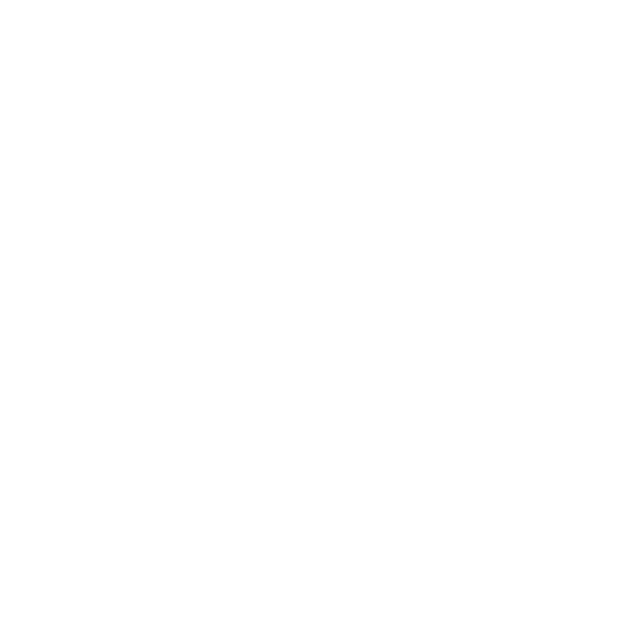
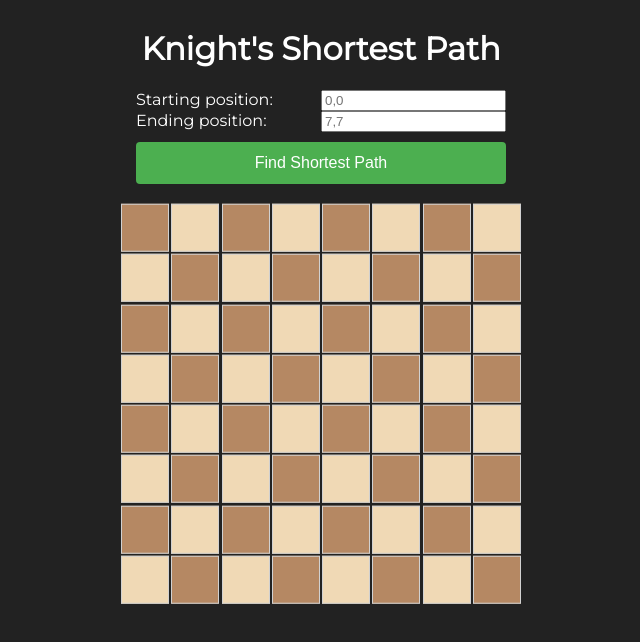
Before and after one commit to N3mEee/Knights-Travails, a plain HTML site: page index.html in a window 1280 px wide. Shown: the whole page, without its empty margins (319-959 px from the left). Drawn offline with Linux system fonts and the light colour scheme.

Commit message:
Add ui and style

```diff
--- a/index.html
+++ b/index.html
@@ -3,12 +3,20 @@
     <head>
         <meta charset="UTF-8" />
         <meta http-equiv="X-UA-Compatible" content="IE=edge" />
+        <script type="module" src="./index.js" defer></script>
+        <link rel="stylesheet" href="style.css" />
         <meta name="viewport" content="width=device-width, initial-scale=1.0" />
         <title>Document</title>
     </head>
     <body>
-        <script type="module" src="./Queue.js"></script>
-        <script type="module" src="./Cell.js"></script>
-        <script type="module" src="./index.js"></script>
+        <h1>Knight's Shortest Path</h1>
+        <form>
+            <label for="start">Starting position:</label>
+            <input type="text" id="start" name="start" pattern="[0-7],[0-7]" placeholder="0,0" required />
+            <label for="end">Ending position:</label>
+            <input type="text" id="end" name="end" pattern="[0-7],[0-7]" placeholder="7,7" required />
+            <button type="submit">Find Shortest Path</button>
+        </form>
+        <div id="result"></div>
     </body>
 </html>
--- a/index.js
+++ b/index.js
@@ -11,7 +11,7 @@ function createGameBoard() {
     return board;
 }
 const gameBoard = createGameBoard();
-// Treat all possible moves the knight could make as children in a tree. Don’t allow any moves to go off the board.
+
 const knightSteps = [
     [1, 2],
     [2, 1],
@@ -57,12 +57,40 @@ function knightMoves(start, finish) {
 function printMoves(currentMove) {
     let moveList = [];
     while (currentMove !== null) {
+        const square = document.querySelector(`.square-${currentMove.x}-${currentMove.y}`);
+        square.classList.add("path");
+        square.textContent = currentMove.dis;
         moveList.unshift(`[${currentMove.x},${currentMove.y}]`);
         currentMove = currentMove.previous;
     }
     return moveList;
 }
+function generateGameBoard() {
+    const board = document.createElement("div");
+    board.id = "board";
+    for (let i = 0; i < 8; i++) {
+        for (let j = 0; j < 8; j++) {
+            const cell = document.createElement("div");
+            cell.classList.add("square");
+            cell.classList.add(`square-${i}-${j}`);
+            board.appendChild(cell);
+        }
+    }
+    return board;
+}
+document.body.appendChild(generateGameBoard());
 
-console.log(knightMoves([0, 0], [1, 2])); // You made it in 1 moves! Here's your path: [0,0],[1,2]
-console.log(knightMoves([0, 0], [3, 3])); // You made it in 2 moves! Here's your path: [0,0],[1,2],[3,3]
-console.log(knightMoves([3, 3], [0, 0])); // You made it in 2 moves! Here's your path: [3,3],[2,1],[0,0]
+const form = document.querySelector("form");
+const result = document.querySelector("#result");
+
+form.addEventListener("submit", (event) => {
+    document.body.removeChild(board);
+    document.body.appendChild(generateGameBoard());
+    event.preventDefault();
+    const startInput = document.querySelector("#start");
+    const endInput = document.querySelector("#end");
+    const start = startInput.value.split(",").map((coord) => parseInt(coord.trim(), 10));
+    const end = endInput.value.split(",").map((coord) => parseInt(coord.trim(), 10));
+    const shortestPath = knightMoves(start, end);
+    result.textContent = shortestPath;
+});
--- /dev/null
+++ b/style.css
@@ -0,0 +1,141 @@
+@import url("https://fonts.googleapis.com/css2?family=Montserrat:wght@300;400&display=swap");
+
+* {
+    box-sizing: border-box;
+}
+
+body {
+    display: flex;
+    align-items: center;
+    flex-direction: column;
+    background-color: #222;
+    color: #fff;
+    font-family: "Montserrat", "Helvetica Neue", "Helvetica", "Arial", "Lucida Grande", "Lucida Sans Unicode",
+        sans-serif, serif;
+    font-size: 16px;
+}
+
+form {
+    display: grid;
+    grid-template-columns: repeat(2, 1fr);
+}
+
+button {
+    margin-top: 10px;
+    grid-column: 1/-1;
+    padding: 12px 20px;
+    border: none;
+    border-radius: 4px;
+    background-color: #4caf50;
+    color: #fff;
+    font-size: 16px;
+    cursor: pointer;
+    transition: background-color 0.3s ease;
+}
+
+button:hover {
+    background-color: #3e8e41;
+}
+
+button:active {
+    background-color: #3e8e41;
+    box-shadow: 0 5px #666;
+    transform: translateY(4px);
+}
+
+#board {
+    display: grid;
+    grid-template-columns: repeat(8, 1fr);
+    grid-template-rows: repeat(8, 1fr);
+    gap: 2px;
+    margin: 20px auto;
+    width: 400px;
+    height: 400px;
+    transform: scaleY(-1);
+}
+
+.square {
+    width: 100%;
+    height: 100%;
+    border: 1px solid #d1d1d1;
+    transition: all 0.1s ease-in-out;
+    transform: scaleY(-1);
+    display: flex;
+    justify-content: center;
+    align-items: center;
+    color: black;
+}
+
+.square-0-0,
+.square-0-2,
+.square-0-4,
+.square-0-6,
+.square-1-1,
+.square-1-3,
+.square-1-5,
+.square-1-7,
+.square-2-0,
+.square-2-2,
+.square-2-4,
+.square-2-6,
+.square-3-1,
+.square-3-3,
+.square-3-5,
+.square-3-7,
+.square-4-0,
+.square-4-2,
+.square-4-4,
+.square-4-6,
+.square-5-1,
+.square-5-3,
+.square-5-5,
+.square-5-7,
+.square-6-0,
+.square-6-2,
+.square-6-4,
+.square-6-6,
+.square-7-1,
+.square-7-3,
+.square-7-5,
+.square-7-7 {
+    background-color: #f0d9b5;
+}
+
+.square-0-1,
+.square-0-3,
+.square-0-5,
+.square-0-7,
+.square-1-0,
+.square-1-2,
+.square-1-4,
+.square-1-6,
+.square-2-1,
+.square-2-3,
+.square-2-5,
+.square-2-7,
+.square-3-0,
+.square-3-2,
+.square-3-4,
+.square-3-6,
+.square-4-1,
+.square-4-3,
+.square-4-5,
+.square-4-7,
+.square-5-0,
+.square-5-2,
+.square-5-4,
+.square-5-6,
+.square-6-1,
+.square-6-3,
+.square-6-5,
+.square-6-7,
+.square-7-0,
+.square-7-2,
+.square-7-4,
+.square-7-6 {
+    background-color: #b58863;
+}
+
+.square.path {
+    background-color: #ffd700;
+}
```
